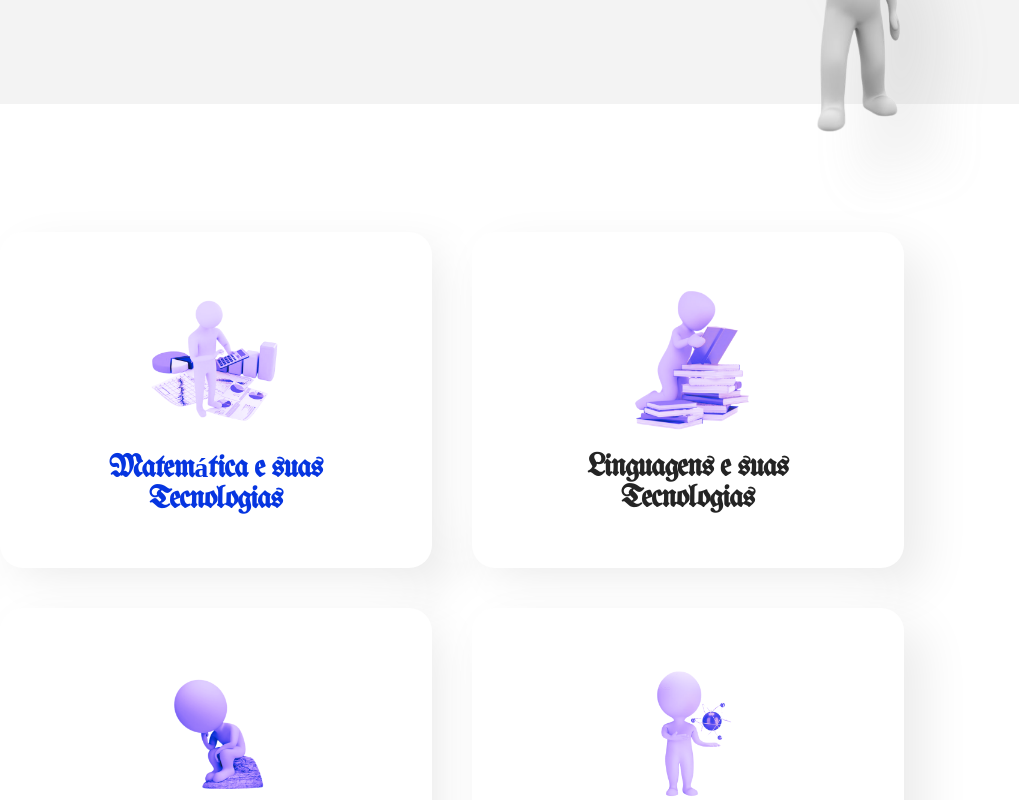
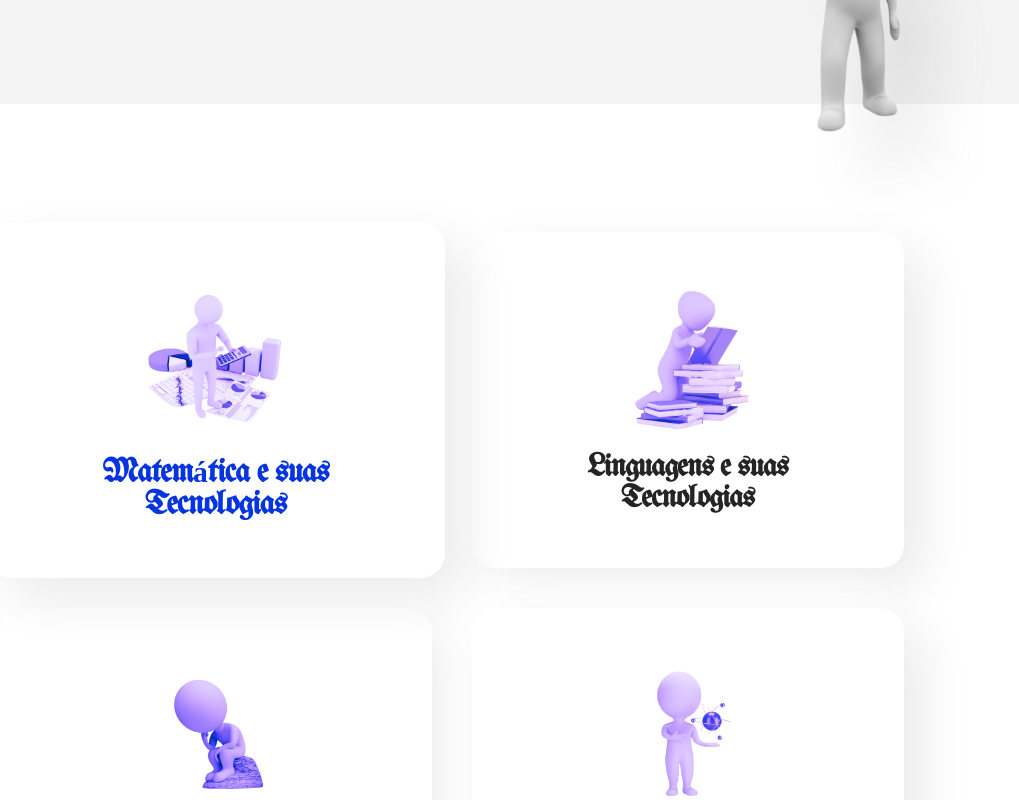
Before and after one commit to lightsource713/portfolio-pessol, a React (Vite) app: page /about in a window 1280 px wide. In both pictures the pointer is over the element "Matemática e suas Tecnologias". Shown: the part 3849-4649 px from the top of the page, without its empty margins (188-1207 px from the left). Built offline with nearby package versions, Linux system fonts and the light colour scheme.

Commit message:
fixing some animation and style

```diff
--- a/src/components/Senai/Senai.css
+++ b/src/components/Senai/Senai.css
@@ -10,10 +10,12 @@
     font-weight: 600;
     transition: 0.5s;
     cursor: pointer;
+
 }
 .card:hover {
     color: var(--primary-color);
-    animation: floating 1.3s;
+    /* animation: floating 1.3s; */
+    transform: scale(106%);
 }
 
 .card p {
```
Also changed, not shown: src/index.css (+14 -5 lines).
